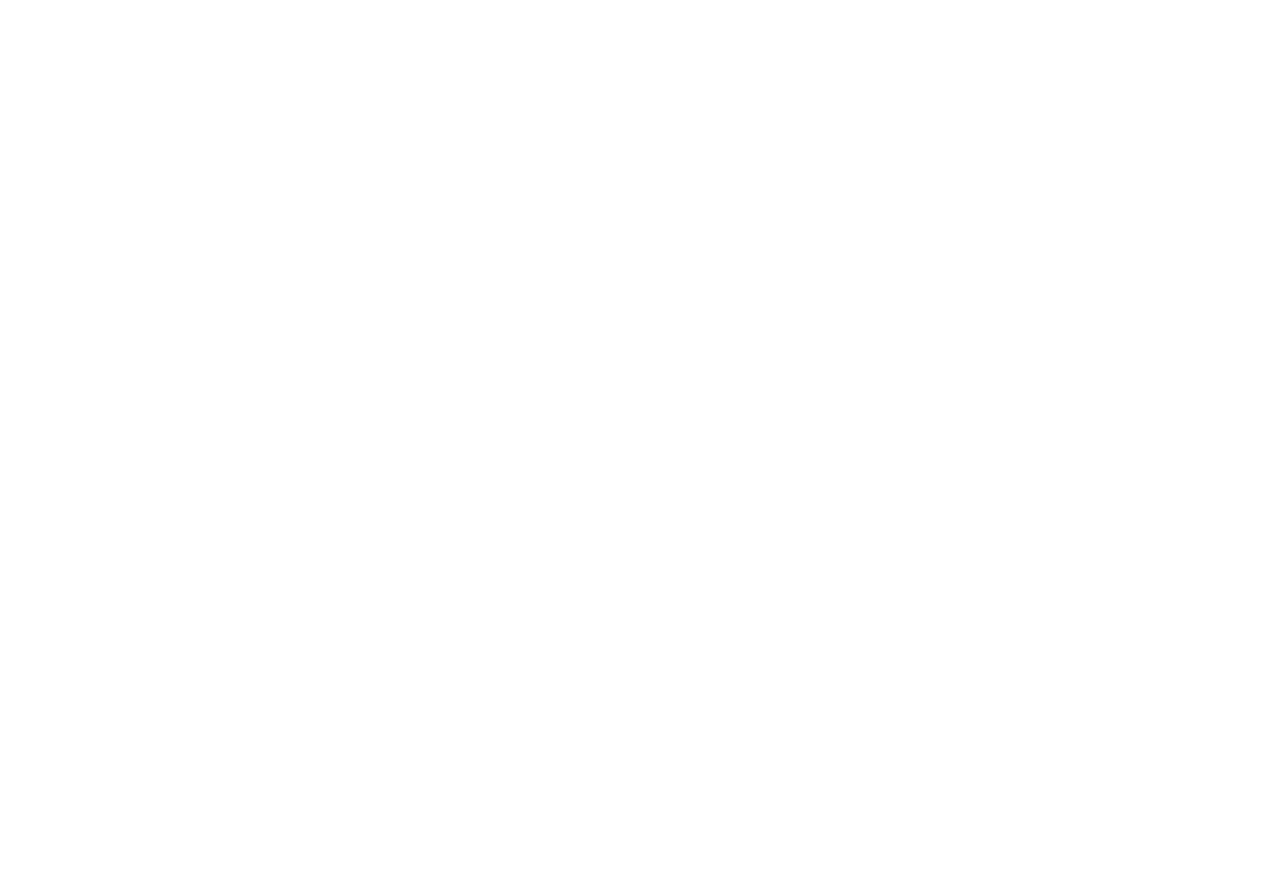
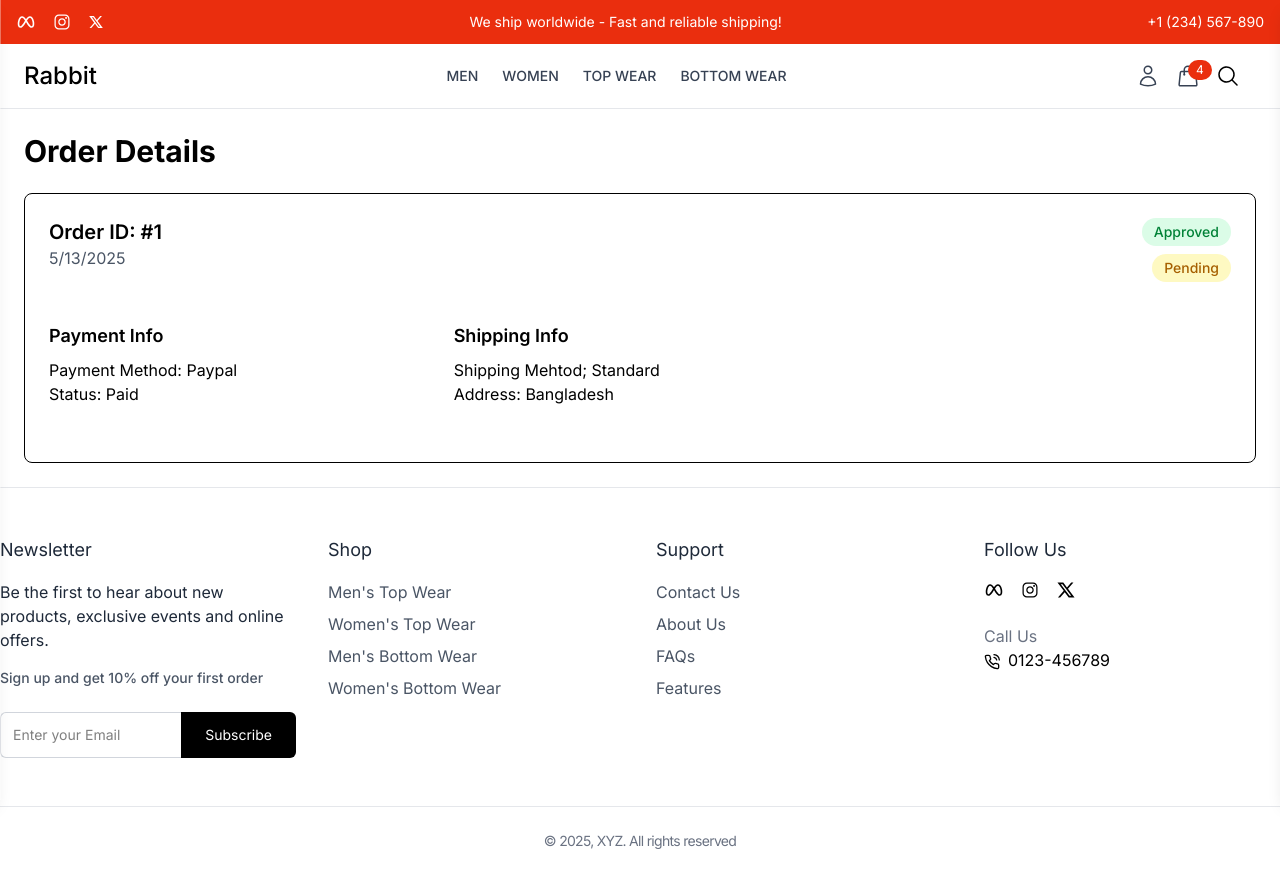
Before and after one commit to ahasan-ullah/Rabbit-E-Commerce-Website, a React (Vite) app in the folder frontend/: page /order/1 in a window 1280 px wide. Before the commit this address had no page. Shown: the top 888 px of the page. Before the commit the page ends 800 px from the top, so only its background shows below. Built offline with nearby package versions, Linux system fonts and the light colour scheme.

Commit message:
order details page added

```diff
--- a/frontend/src/App.jsx
+++ b/frontend/src/App.jsx
@@ -9,6 +9,7 @@
 import ProductDetails from './components/Products/ProductDetails';
 import Checkout from './components/Cart/Checkout';
 import OrderConfirmationPage from './pages/OrderConfirmationPage';
+import OrderDetailsPage from './pages/OrderDetailsPage';
 const App = () => {
   return (
     <BrowserRouter>
@@ -24,6 +25,7 @@
         <Route path='product/:id' element={<ProductDetails></ProductDetails>}></Route>
         <Route path='/checkout'element={<Checkout></Checkout>}></Route>
         <Route path='/order-confirmation' element={<OrderConfirmationPage></OrderConfirmationPage>}></Route>
+        <Route path='/order/:id' element={<OrderDetailsPage></OrderDetailsPage>}></Route>
       </Route>
       {/* Admin Route */}
       <Route></Route>
--- /dev/null
+++ b/frontend/src/pages/OrderDetailsPage.jsx
@@ -0,0 +1,102 @@
+import { useEffect, useState } from "react";
+import { Link, useParams } from "react-router-dom";
+
+const OrderDetailsPage = () => {
+  const { id } = useParams();
+  const [orderDetails, setOrderDetails] = useState(null);
+
+  useEffect(() => {
+    const mockOrderDetails = {
+      _id: id,
+      createdAt: new Date(),
+      isPaid: true,
+      isDelivered: false,
+      paymentMethod: "Paypal",
+      shippingMethod: "Standard",
+      shippingAddress: {
+        city: "Dhaka",
+        country: "Bangladesh",
+      },
+      orderItems: [
+        {
+          productId: "1",
+          name: "Jacket",
+          price: 120,
+          quantity: 1,
+          image: "https://picsum.photos/150?random=1",
+        },
+        {
+          productId: "2",
+          name: "Shirt",
+          price: 150,
+          quantity: 2,
+          image: "https://picsum.photos/150?random=2",
+        },
+      ],
+    };
+    setOrderDetails(mockOrderDetails);
+  }, [id]);
+  return (
+    <div className="max-w-7xl mx-auto p-4 sm:p-6">
+      <h2 className="text-2xl md:text-3xl font-bold mb-6">Order Details</h2>
+      {!orderDetails ? (
+        <p>No Oreder Details Found</p>
+      ) : (
+        <div className="p-4 sm:p-6 rounded-lg border">
+          <div className="flex flex-col sm:flex-row justify-between mb-8">
+            <div>
+              <h3 className="text-lg md:text-xl font-semibold">
+                Order ID: #{orderDetails._id}
+              </h3>
+              <p className="text-gray-600">
+                {new Date(orderDetails.createdAt).toLocaleDateString()}
+              </p>
+            </div>
+            <div className="flex flex-col items-start sm:items-end mt-4 sm:mt-0">
+              <span
+                className={`${
+                  orderDetails.isPaid
+                    ? "bg-green-100 text-green-700"
+                    : "bg-red-100 text-red-700"
+                } px-3 py-1 rounded-full text-sm font-medium mb-2`}
+              >
+                {orderDetails.isPaid ? "Approved" : "Pending"}
+              </span>
+              <span
+                className={`${
+                  orderDetails.isDelivered
+                    ? "bg-green-100 text-green-700"
+                    : "bg-yellow-100 text-yellow-700"
+                } px-3 py-1 rounded-full text-sm font-medium mb-2`}
+              >
+                {orderDetails.isDelivered ? "Delivered" : "Pending"}
+              </span>
+            </div>
+          </div>
+          {/* customer shipping info */}
+          <div className="grid grid-cols-1 sm:grid-cols-2 md:grid-cols-3 gap-8 mb-8">
+            <div>
+              <h4 className="text-lg font-semibold mb-2">Payment Info</h4>
+              <p>Payment Method: {orderDetails.paymentMethod}</p>
+              <p>Status: {orderDetails.isPaid ? "Paid" : "Unpaid"}</p>
+            </div>
+            <div>
+              <h4 className="text-lg font-semibold mb-2">Shipping Info</h4>
+              <p>Shipping Mehtod; {orderDetails.shippingMethod}</p>
+              <p>
+                Address:{" "}
+                {`${
+                  (orderDetails.shippingAddress.city,
+                  orderDetails.shippingAddress.country)
+                }`}
+              </p>
+            </div>
+          </div>
+
+        </div>
+      )}
+    </div>
+  );
+};
+
+export default OrderDetailsPage;
```
